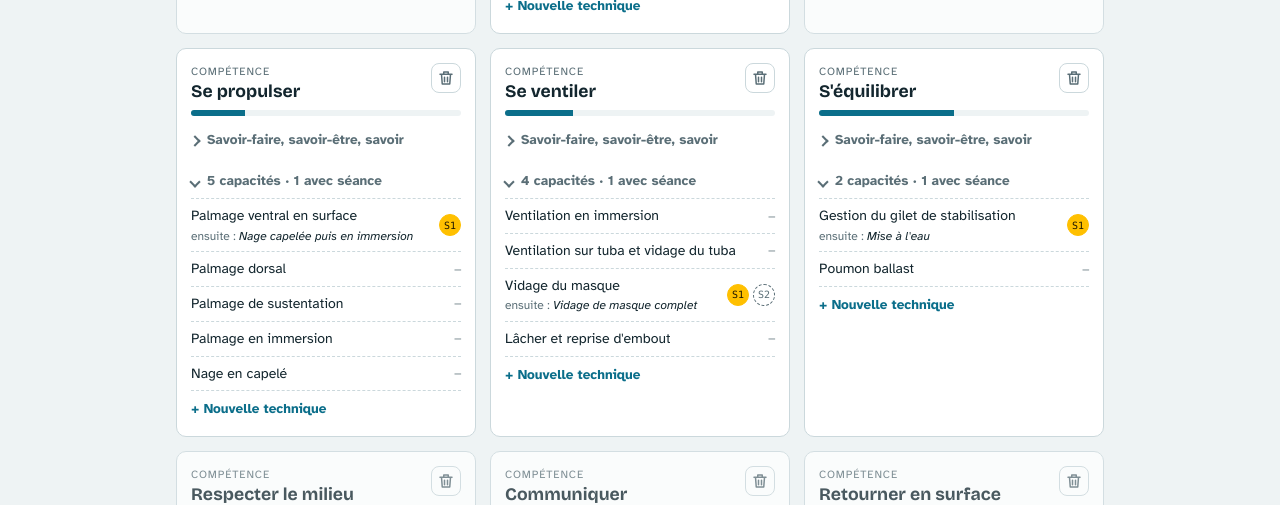
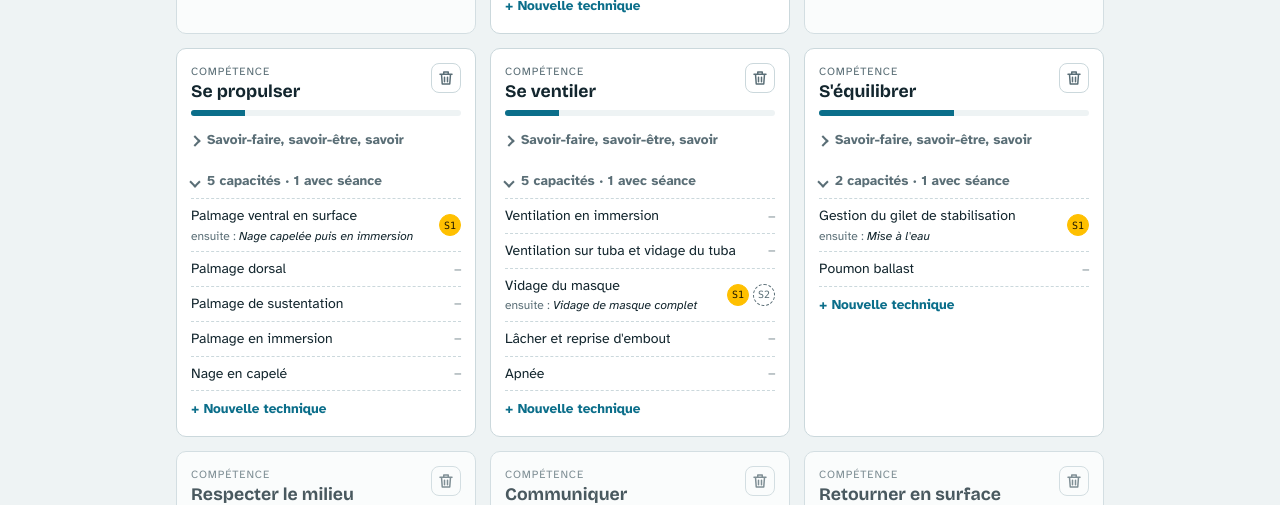
Before and after one commit to thomasGuibert/plongee, a Jekyll site: the page built from index.html, in a window 1280 px wide. Shown: the part 829-1334 px from the top of the page. Built offline with Jekyll 4.4.1, drawn with Linux system fonts in a browser that asks for light colours.

Commit message:
Modifier la compétence « Se ventiler » depuis le site

```diff
--- a/_competences/se-ventiler.md
+++ b/_competences/se-ventiler.md
@@ -1,22 +1,24 @@
 ---
 ordre: 5
-nom: Se ventiler
-attendu: Le plongeur gère et adapte sa ventilation, il réagit sereinement à une entrée volontaire ou accidentelle d'eau dans son masque.
-savoir_faire: Maîtrise et régulation de la ventilation en immersion. Ventilation en surface sur tuba et vidage du tuba. Vidage du masque par évacuation de l'eau en introduisant de l'air par le nez et maintien d'une ventilation normale au contact de l'eau. Lâcher-reprise d'embout (vidage par expiration et bouton de surpression), apnée à profondeur et distance modérées.
-savoir_etre: Le plongeur adapte son rythme ventilatoire, il maîtrise sa ventilation et la maintient dans la zone de confort, il s'autocontrôle par des apnées de contrôle. Le plongeur vide son masque sans stress dans des situations variées. Il maîtrise sa ventilation dans la phase de remontée en prévention des barotraumatismes.
-savoir: 'Prévention des accidents : notions simples de physique pour expliquer les barotraumatismes de l''oreille et leur prévention (Valsalva, BTV, Frenzel), des sinus et du placage de masque. Prévention de la noyade. Consommation : notions simples de physique pour expliquer la consommation en air et sa répercussion sur la flottabilité.'
+nom: "Se ventiler"
+attendu: "Le plongeur gère et adapte sa ventilation, il réagit sereinement à une entrée volontaire ou accidentelle d'eau dans son masque."
+savoir_faire: "Maîtrise et régulation de la ventilation en immersion. Ventilation en surface sur tuba et vidage du tuba. Vidage du masque par évacuation de l'eau en introduisant de l'air par le nez et maintien d'une ventilation normale au contact de l'eau. Lâcher-reprise d'embout (vidage par expiration et bouton de surpression), apnée à profondeur et distance modérées."
+savoir_etre: "Le plongeur adapte son rythme ventilatoire, il maîtrise sa ventilation et la maintient dans la zone de confort, il s'autocontrôle par des apnées de contrôle. Le plongeur vide son masque sans stress dans des situations variées. Il maîtrise sa ventilation dans la phase de remontée en prévention des barotraumatismes."
+savoir: "Prévention des accidents : notions simples de physique pour expliquer les barotraumatismes de l'oreille et leur prévention (Valsalva, BTV, Frenzel), des sinus et du placage de masque. Prévention de la noyade. Consommation : notions simples de physique pour expliquer la consommation en air et sa répercussion sur la flottabilité."
 source: "Manuel « Plongeur Niveau 1 – PE20 » (FFESSM, version décembre 2025), page 8"
 source_pdf: "PlongeurNiveau1-PE20.pdf"
 source_page: 8
 capacites:
-- nom: Ventilation en immersion
-  id: ventilation-immersion
-- nom: Ventilation sur tuba et vidage du tuba
-  id: ventilation-tuba
-- nom: Vidage du masque
-  id: vidage-du-masque
-- nom: Lâcher et reprise d'embout
-  id: lacher-reprise-embout
-layout: competence
-title: Se ventiler
+  - nom: "Ventilation en immersion"
+    id: "ventilation-immersion"
+  - nom: "Ventilation sur tuba et vidage du tuba"
+    id: "ventilation-tuba"
+  - nom: "Vidage du masque"
+    id: "vidage-du-masque"
+  - nom: "Lâcher et reprise d'embout"
+    id: "lacher-reprise-embout"
+  - nom: "Apnée"
+    id: "apnee"
+layout: "competence"
+title: "Se ventiler"
 ---
```
